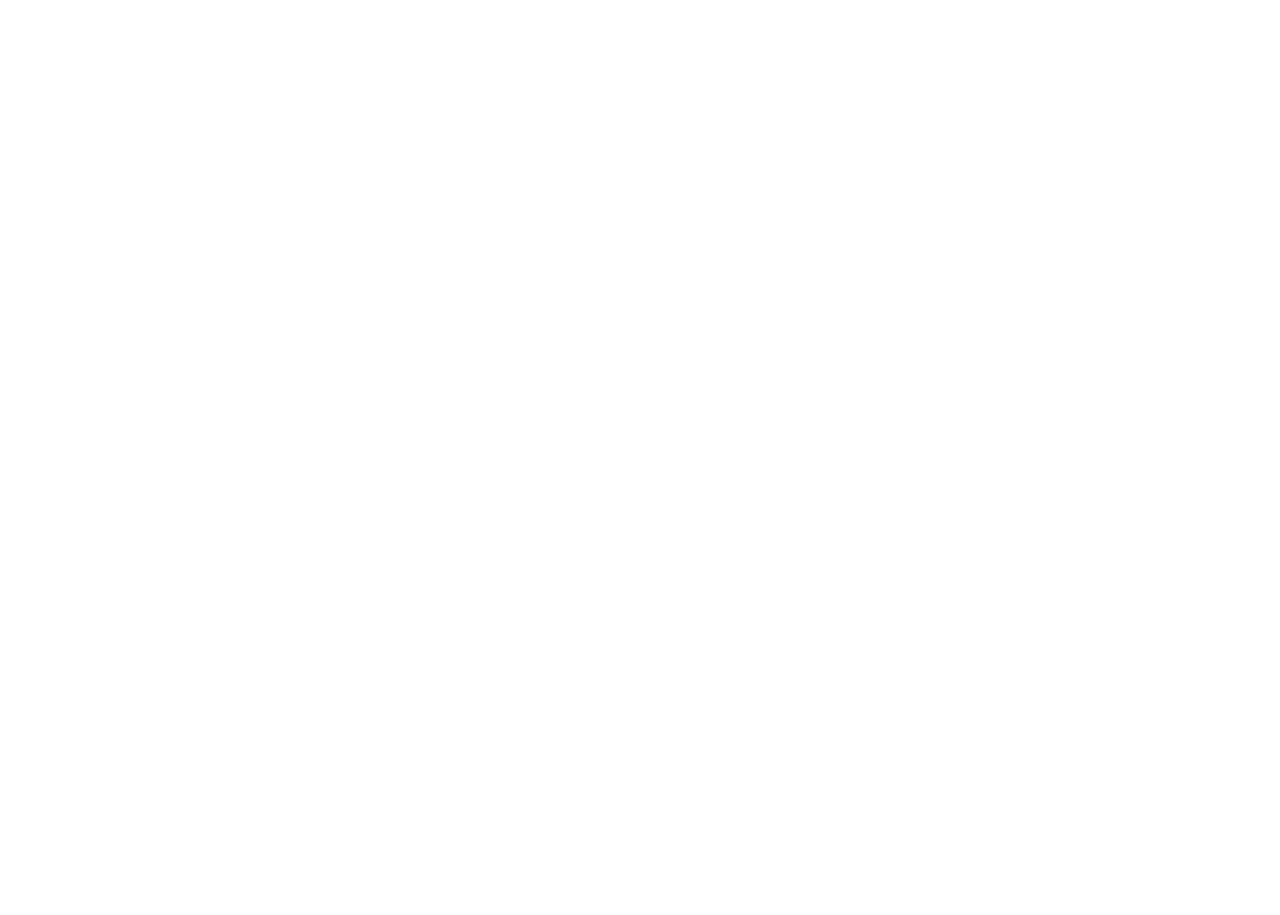
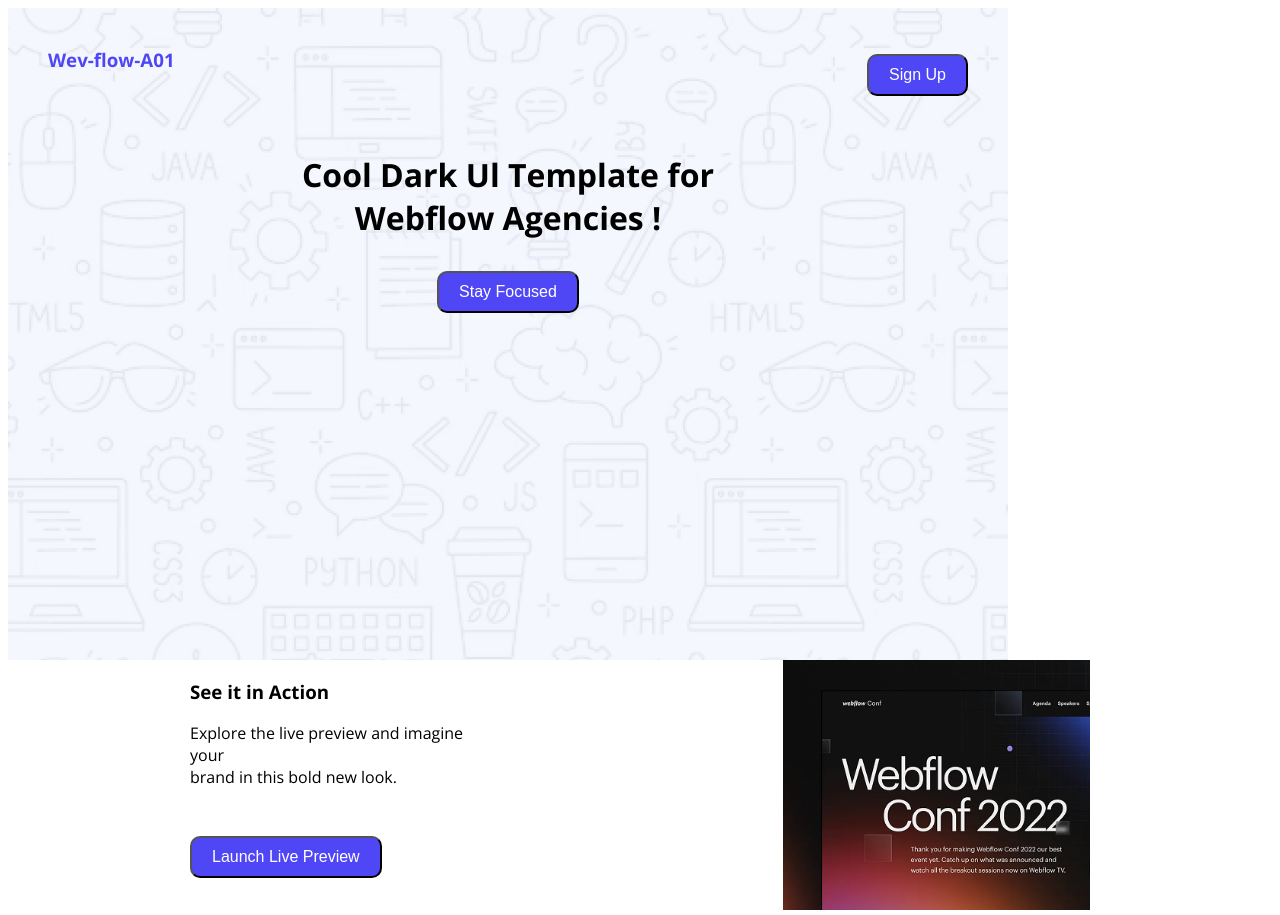
Before and after one commit to sohag8906/web-flow-A01, a plain HTML site: page index.html in a window 1280 px wide. Before the commit the page ends 800 px from the top, so only its background shows below. Drawn offline with nearby package versions, Linux system fonts and the light colour scheme.

Commit message:
added in a image

```diff
--- a/index.html
+++ b/index.html
@@ -4,16 +4,52 @@
     <meta charset="UTF-8">
     <meta name="viewport" content="width=device-width, initial-scale=1.0">
     <title>Web Developer Webflow</title>
+    <link rel="preconnect" href="https://fonts.googleapis.com">
+<link rel="preconnect" href="https://fonts.gstatic.com" crossorigin>
+<link href="https://fonts.googleapis.com/css2?family=Open+Sans:ital,wght@0,300..800;1,300..800&display=swap" rel="stylesheet">
+    <link rel="stylesheet" href="styles/webflow.css">
 </head>
-<body>
+<body class="open-sans-normal">
     <header>
+        <div class="header">
 
-    </header>
-    <main>
+        <nav>
+            <h3 class="nav-title">Wev-flow-A01 </h3>
+            <ul>
+                <li><a href=""><button class="btn-primary">Sign Up</button></a></li>
+            </ul>
 
-    </main>
-    <footer>
+</nav>
 
-    </footer>
+        <div class="banner">
+            <div class="banner-content">
+                <h1 class="banner-greetings">Cool Dark Ul Template for <br>Webflow Agencies !</h1>
+                <button class="btn-primary">Stay Focused</button>
+                </div>
+
+            </div>
+        </div>
+
+
+
+
+ </header>
+ <main>
+    <section class="action-container">
+        <div class="action-section">
+
+         <h3>See it in Action</h3>
+         <p>Explore the live preview and imagine your <br> brand in this bold new look. </p> <br>
+         <button class="btn-primary">Launch Live Preview</button>
+         <br>
+
+        </div>
+        <div class="action-image">
+            <img src="wc-mini.png" alt="">
+        </div>
+
+    </section>
+ </main>
+
 </body>
 </html>
--- /dev/null
+++ b/styles/webflow.css
@@ -0,0 +1,105 @@
+
+.open-sans-normal{
+  font-family: "Open Sans", sans-serif;
+  font-optical-sizing: auto;
+  font-style: normal;
+  font-variation-settings:
+    "wdth" 100;
+
+
+}
+
+
+
+
+
+/* Nav styles */
+nav{
+    color: #4f46f5;
+    display: flex;
+    justify-content: space-between;
+    padding: 20px 40px;
+    max-width:auto ;
+}
+.btn-primary{
+    background-color:#4f46f5 ;
+    color:white ;
+    font-size: 16px;
+
+    padding: 10px 20px;
+    text-decoration: none;
+    border-radius: 10px;
+    display: inline-block;
+    margin-top: 10px;
+
+}
+nav ul li{
+    list-style: none;
+}
+.bannar{
+    text-align: center;
+    padding: 309px 367px 152px 267px;
+    background-color: #f0f4ff;
+}
+
+
+
+.banner-content{
+    text-align: center;
+}
+
+
+/* header */
+.header{
+    background-image:url('../Hero-bg.png') ;
+    background-size:;
+    background-position: center;
+    width: 1000px;
+    height: 652px;
+    gap: 158px 158px;
+    padding: opx opx opx 200px;
+}
+.header{
+    background-image:url('../Hero-bg.png') ;
+}
+
+.action-container{
+    display: flex;
+
+    gap:20px ;
+    justify-content: space-between;
+    width: 900px;
+    height: 200px;
+    margin: auto;
+    text-align: left;
+    box-sizing: content-box;
+
+
+
+
+
+
+
+}
+
+.action-image {
+    flex: 1;
+    text-align: right;
+    width: 220px;
+    height: 250px;
+
+}
+.action-image img{
+    max-width: 200%;
+    height: 250px;
+
+}
+.action-section{
+    width: 300px;
+    height: 200px;
+    gap: 23;
+    box-shadow: #4f46f5;
+    text-align: left;
+
+}
+.
```
Also changed, not shown: Hero-bg.png (added), avatar.png (added), icon-star.png (added), wc-big.png (added), wc-mini.png (added).
